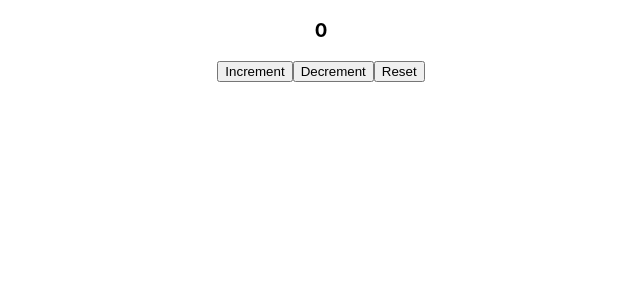
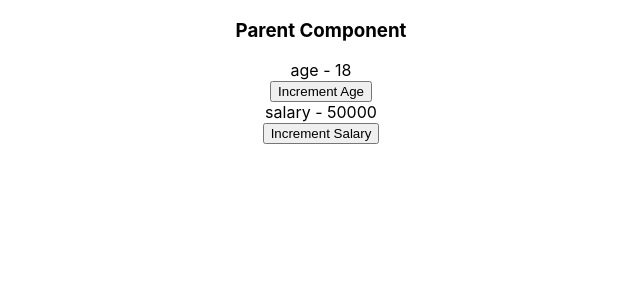
Before and after one commit to Bishwanath-Dey-Nayan/ReactHooks, a React (Create React App) app: page / in a window 1280 px wide. Shown: the top 300 px of the page, without its empty margins (319-959 px from the left). Built offline with nearby package versions, Linux system fonts and the light colour scheme.

Commit message:
UseCallback

```diff
--- a/src/App.js
+++ b/src/App.js
@@ -9,6 +9,7 @@
 import HookMouse from './HookMouse/index'
 import DataFetch from './Fetch_Use_Effect/index'
 import UseReducer from './useReducer/index';
+import ParentComponent from './useCallback/index';
 
 function App() {
   return (
@@ -20,7 +21,8 @@
       {/* <ConditionalUseEffect/> */}
       {/* <HookMouse /> */}
       {/* <DataFetch /> */}
-      <UseReducer />
+      {/* <UseReducer /> */}
+      <ParentComponent />
     </div>
   );
 }
--- /dev/null
+++ b/src/useCallback/Button.js
@@ -0,0 +1,13 @@
+import React from 'react';
+
+
+
+function Button({handleClick,children})
+{
+    console.log(`rendering the button coponent`)
+    return(<div>
+        <button onClick={handleClick}> {children}</button>
+    </div>)
+}
+
+export default React.memo(Button);
--- /dev/null
+++ b/src/useCallback/Counter.js
@@ -0,0 +1,12 @@
+import React from 'react';
+
+
+function Counter ({text,count})
+{
+    console.log('rendering the count',text);
+    return(<div>
+        {text} - {count}
+    </div>)
+}
+
+export default React.memo(Counter);
--- /dev/null
+++ b/src/useCallback/Text.js
@@ -0,0 +1,10 @@
+import React from 'react';
+
+function Text ()
+{
+    return(<div>
+        <h3>Parent Component</h3>
+    </div>)
+}
+
+export default React.memo(Text);
--- /dev/null
+++ b/src/useCallback/index.js
@@ -0,0 +1,27 @@
+import React, { useState, useCallback } from 'react';
+import Button from './Button';
+import Count from './Counter';
+import Text from './Text';
+
+function ParentComponent() {
+    const [age, setAge] = useState(18);
+    const [salary, setSalary] = useState(50000)
+
+    const incrementAge = useCallback(() => {
+        setAge(age + 1)
+    },[age])
+
+    const incrementSalary = useCallback(() => {
+        setSalary(salary + 10000)
+    },[salary])
+
+    return (<div>
+        <Text />
+        <Count text='age' count={age} />
+        <Button handleClick={incrementAge}> Increment Age </ Button>
+        <Count text='salary' count={salary} />
+        <Button handleClick={incrementSalary}> Increment Salary </ Button>
+    </div>)
+}
+
+export default ParentComponent;
```
